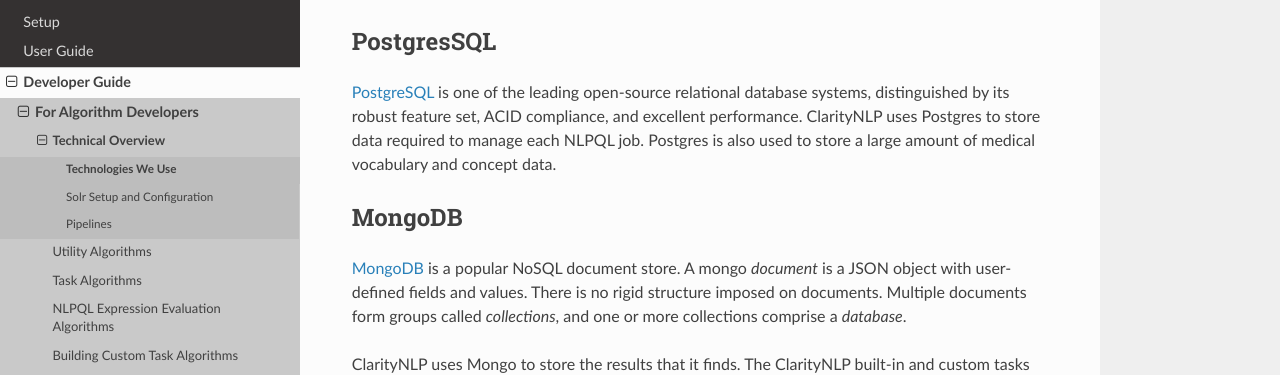
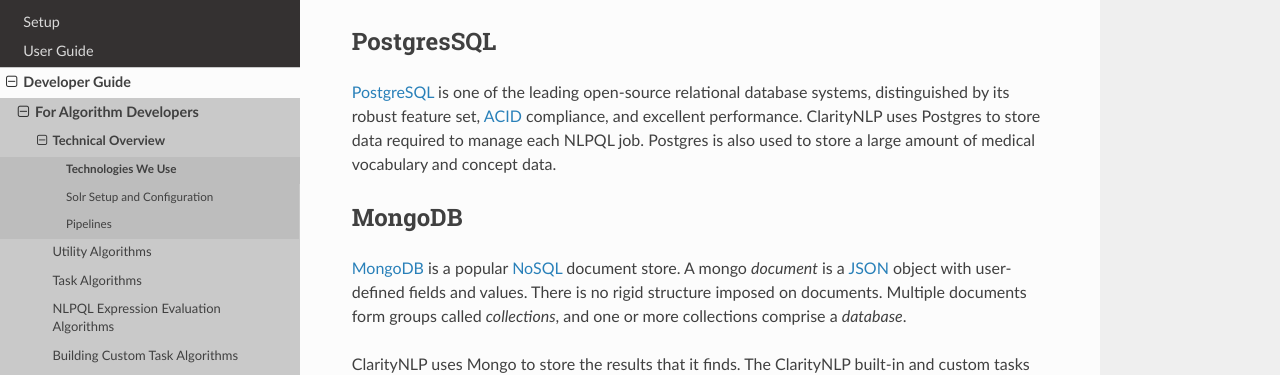
Before and after one commit to ClarityNLP/ClarityNLP, a Sphinx documentation site: the page built from docs/developer_guide/technical_background/technologies.rst, in a window 1280 px wide and 900 px high, scrolled down 576 px. Shown: the part 175-550 px from the top of the window. Built offline with Sphinx 7.4.7 and the Read the Docs theme 2.0.0, drawn with Linux system fonts in a browser that asks for light colours; some of the changed lines change nothing that is shown.

Commit message:
added a few more links

```diff
--- a/docs/developer_guide/technical_background/technologies.rst
+++ b/docs/developer_guide/technical_background/technologies.rst
@@ -41,17 +41,20 @@
 -----------
 
 `PostgreSQL <https://www.postgresql.org/>`_ is one of the leading open-source
-relational database systems, distinguished by its robust feature set, ACID
-compliance, and excellent performance. ClarityNLP uses Postgres to store data
-required to manage each NLPQL job. Postgres is also used to store a large
-amount of medical vocabulary and concept data.
+relational database systems, distinguished by its robust feature set,
+`ACID <https://en.wikipedia.org/wiki/ACID>`_ compliance, and excellent
+performance. ClarityNLP uses Postgres to store data required to manage each
+NLPQL job. Postgres is also used to store a large amount of medical vocabulary
+and concept data.
 
 
 MongoDB
 -------
 
-`MongoDB <https://www.mongodb.com/>`_ is a popular NoSQL document store. A
-mongo *document* is a JSON object with user-defined fields and values. There
+`MongoDB <https://www.mongodb.com/>`_ is a popular
+`NoSQL <https://en.wikipedia.org/wiki/NoSQL>`_  document store. A
+mongo *document* is a `JSON <https://en.wikipedia.org/wiki/JSON>`_
+object with user-defined fields and values. There
 is no rigid structure imposed on documents. Multiple documents form groups
 called *collections*, and one or more collections comprise a *database*.
 
```
